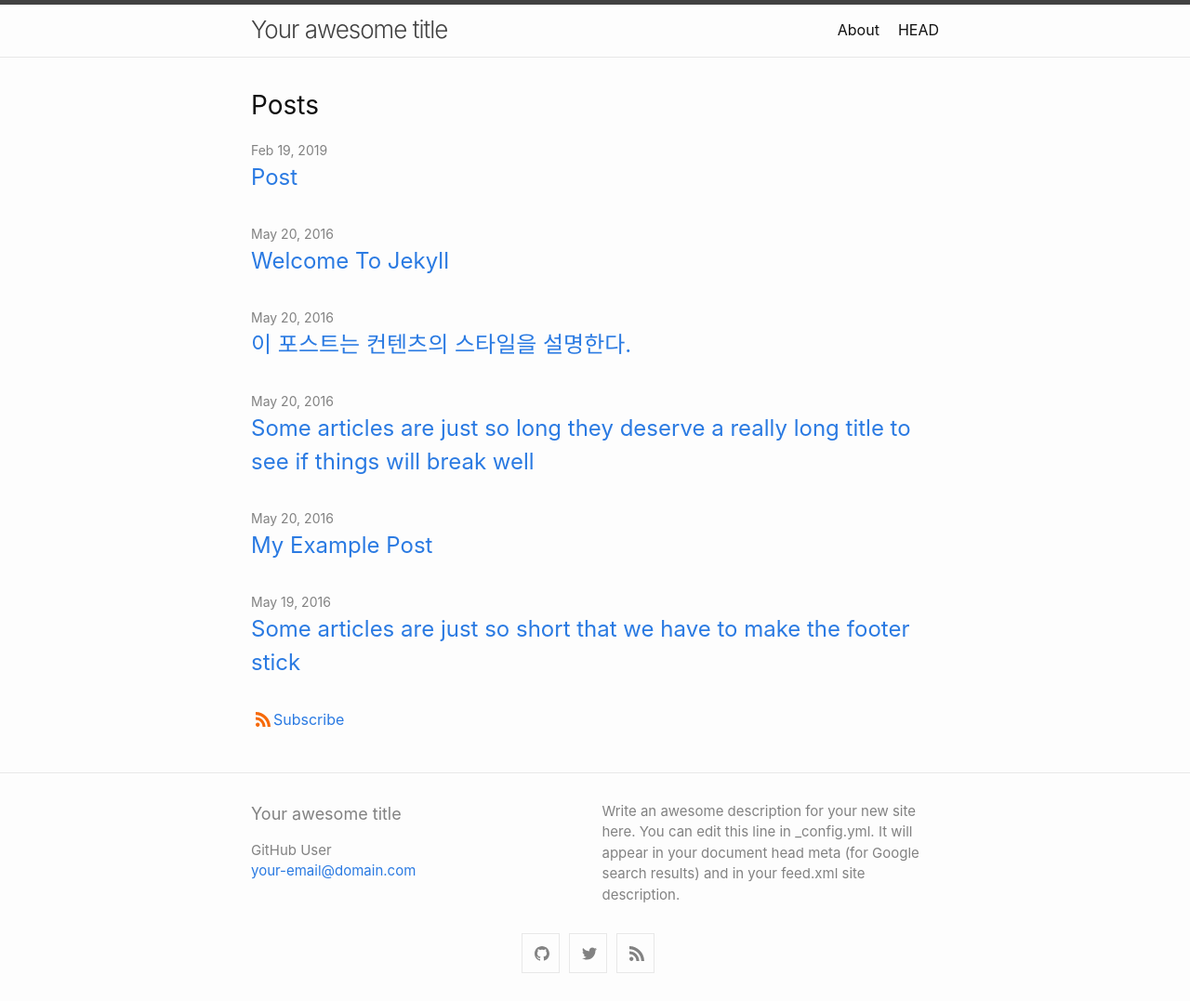
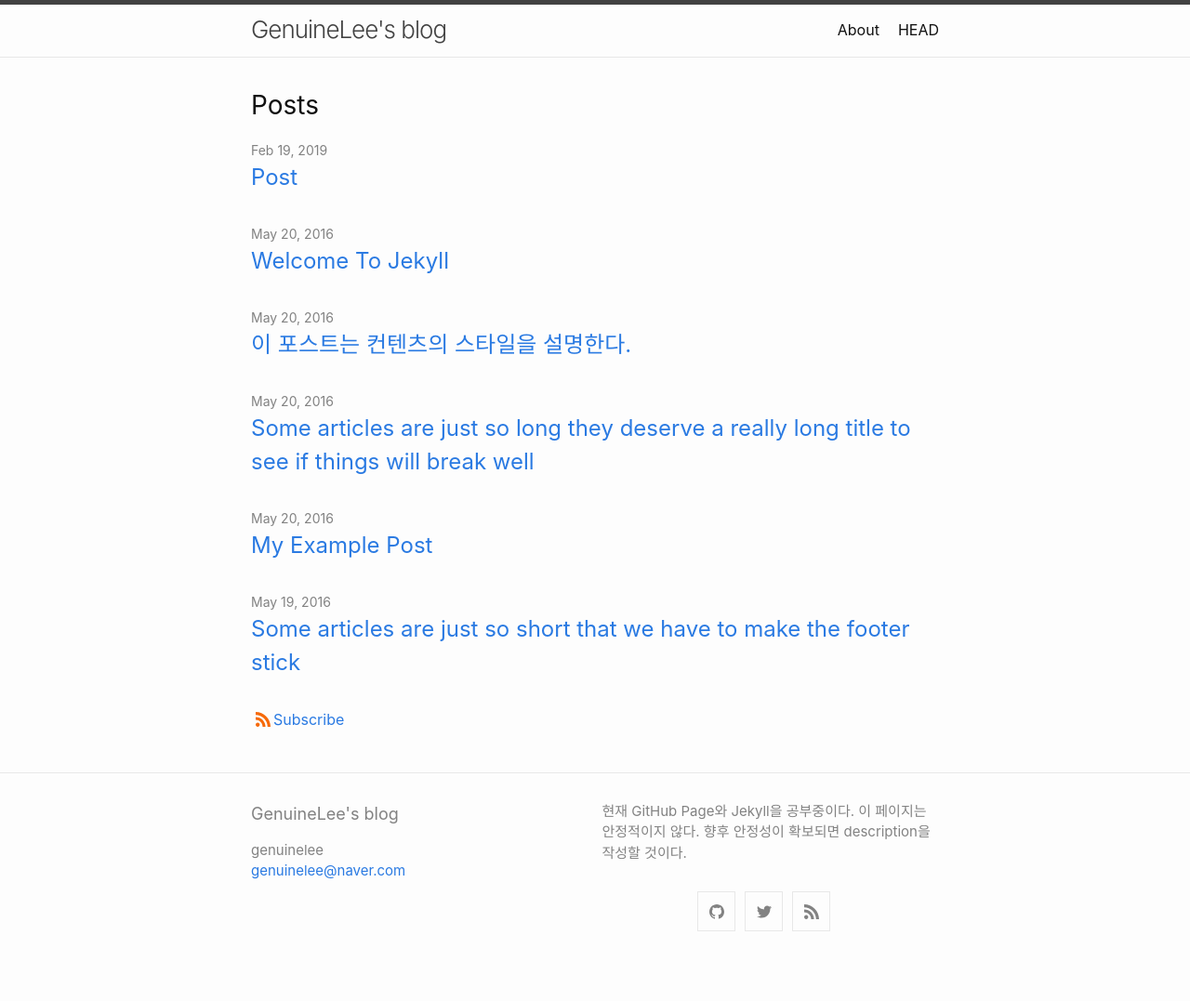
Before and after one commit to leegenuine/leegenuine.github.io, a Jekyll site: the page built from index.md, in a window 1280 px wide. Shown: the whole page at 93% size. Built offline with Jekyll 4.4.1, drawn with Linux system fonts in a browser that asks for light colours; after the commit the page ends 1032 px from its top, so only the background shows below that.

Commit message:
ATOM에서 파일을 수정한 후에 커밋을 수행한다.

```diff
--- a/_config.yml
+++ b/_config.yml
@@ -1,10 +1,9 @@
-title: Your awesome title
-author: GitHub User
-email: your-email@domain.com
+title: GenuineLee's blog
+author: genuinelee
+email: genuinelee@naver.com
 description: > # this means to ignore newlines until "twitter_username:"
-  Write an awesome description for your new site here. You can edit this
-  line in _config.yml. It will appear in your document head meta (for
-  Google search results) and in your feed.xml site description.
+  현재 GitHub Page와 Jekyll을 공부중이다. 이 페이지는 안정적이지 않다.
+  향후 안정성이 확보되면 description을 작성할 것이다.
 
 show_excerpts: false # set to true to show excerpts on the homepage
 
@@ -16,7 +15,7 @@ minima:
   # generate social links in footer
   social_links:
     twitter: jekyllrb
-    github:  jekyll
+    github:  leegenuine
     rss: rss
     # dribbble: jekyll
     # facebook: jekyll
```
